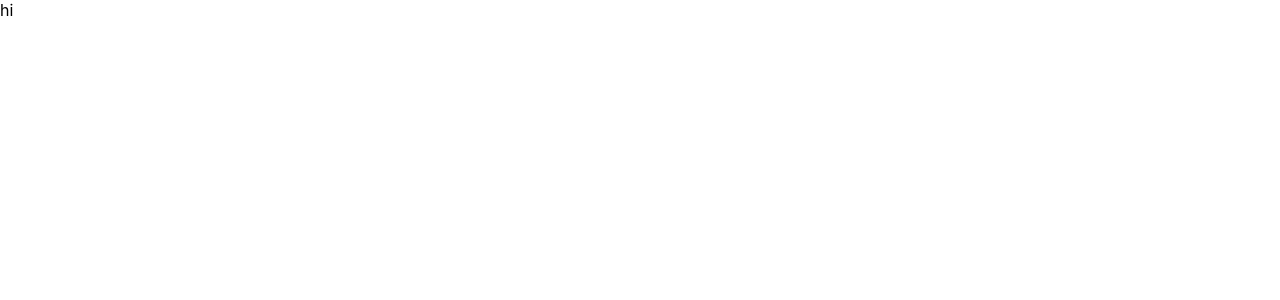
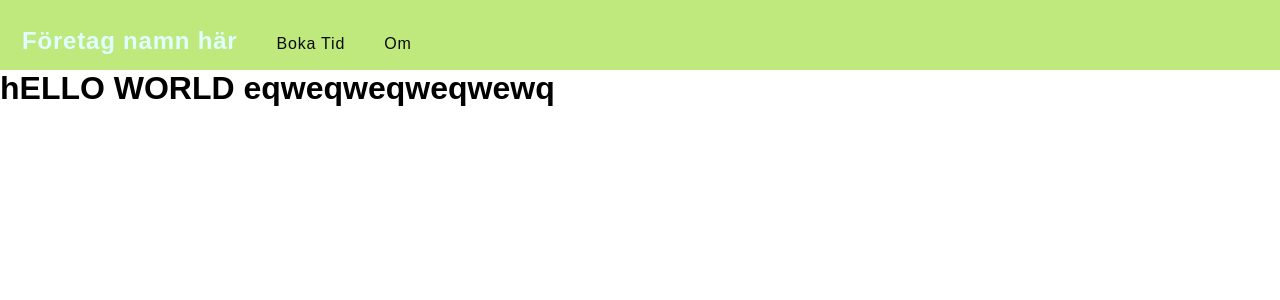
Before and after one commit to wilcer1/website-main-mamma, a React (Create React App) app in the folder client/: page / in a window 1280 px wide. Shown: the top 300 px of the page. Built offline with nearby package versions, Linux system fonts and the light colour scheme.

Commit message:
fixed routes directing and navbar

```diff
--- a/client/package.json
+++ b/client/package.json
@@ -1,6 +1,7 @@
 {
   "name": "client",
   "version": "0.1.0",
+  "proxy": "http://localhost:5000",
   "private": true,
   "dependencies": {
     "@testing-library/jest-dom": "^5.16.5",
@@ -8,6 +9,7 @@
     "@testing-library/user-event": "^13.5.0",
     "react": "^18.2.0",
     "react-dom": "^18.2.0",
+    "react-router-dom": "^6.3.0",
     "react-scripts": "5.0.1",
     "web-vitals": "^2.1.4"
   },
--- a/client/src/App.js
+++ b/client/src/App.js
@@ -1,11 +1,25 @@
 import React from "react";
+
+import Home from "./components/Home"
+import Navbar from "./components/Navbar"
+
+import { BrowserRouter as Router, Routes, Route } from "react-router-dom";
 
 function App() {
   return (
-    <div>
-      hi
-    </div>
-  );
+    <>
+    <Navbar/>
+    <Router>
+      <div className="App">
+
+      </div>
+      <Routes>
+      <Route exact path='/' element={< Home />}/>
+
+      </Routes>
+    </Router>
+    </>
+  )
 }
 
 export default App;
--- /dev/null
+++ b/client/src/components/Home.js
@@ -0,0 +1,21 @@
+import React from "react"
+import { useState } from "react"
+import { useEffect } from "react"
+
+
+function Home(){
+
+
+
+
+
+  return (
+    <div>
+        <h1>hELLO WORLD eqweqweqweqwewq</h1>
+
+  </div>
+
+  );
+};
+
+export default Home;
--- /dev/null
+++ b/client/src/components/Navbar.css
@@ -0,0 +1,88 @@
+.menu h1{
+    color: lightcyan;
+    text-align: center;
+}
+* {
+    margin: 0;
+    padding: 0;
+    box-sizing: border-box;
+    font-family: sans-serif;
+ }
+ header {
+    background:black;
+    height: 40px;
+    padding: 10px 0;
+    position: sticky;
+    top: 0;
+    z-index: 1;
+ }
+ .menu-wrap {
+    float: left;
+    justify-content: space-between;
+    padding: 0 15px;
+ }
+ nav {
+    position: absolute;
+    background:rgb(191, 233, 125);;
+    top:30px;
+    left:0;
+    width: 100%;
+ }
+ nav ul {
+    list-style-type: none;
+    max-height: 0px;
+    overflow: hidden;
+    transition: none;
+ }
+ nav ul li {
+    padding: 0 15px;
+ }
+ nav ul li a {
+    display: inline-block;
+    padding: 12px;
+    /* Add your custom styles below to change appearance of links */
+    color: #0a0a0a;
+    text-decoration: none;
+    letter-spacing: 0.05em;
+ }
+ nav ul li a:hover, nav ul li a:focus {
+    color: #eb6f4a;
+ }
+.fa.fa-bars.menu-icon{
+    color: white;
+}
+#checkbox {
+    display: none;
+ }
+ #checkbox:checked ~ nav ul {
+    max-height: 500px;
+    padding: 15px 0;
+    transition: all 0.5s;
+ }
+
+ @media (min-width: 800px) {
+   header {
+      height: 70px;
+   }
+    .menu h1{
+        padding-left: 10px;
+    }
+    nav {
+        position: absolute;
+        top:0;
+        left:0;
+        width: 100%;
+     }
+      nav ul {
+        max-height: 70px;
+        padding: 15px 0;
+        text-align: left;
+      }
+      nav ul li {
+        display: inline-flex;
+        padding-left: 0;
+      }
+      .fa.fa-bars.menu-icon{
+        color: white;
+    }
+}
--- /dev/null
+++ b/client/src/components/Navbar.js
@@ -0,0 +1,43 @@
+import React from "react"
+import { useState } from "react"
+import { useEffect } from "react"
+import "./Navbar.css"
+
+function Navbar(){
+    const [signOut, setSignOut] = useState([])
+    const [signIn, setSignIn] = useState([])
+    const [register, setRegister] = useState([])
+    const [currentUser, setCurrentUser] = useState([])
+
+    useEffect(() => {
+
+
+    }, [])
+
+
+    return(
+
+        <>
+            <header className="menu">
+                <div className="menu-wrap">
+                <input type="checkbox" id="checkbox"></input>
+                    <nav>
+                        <ul>
+                            <li><a href="/"><h1>Företag namn här</h1></a></li>
+                            <li><a href="/Boka">Boka Tid</a></li>
+                            <li><a href="/Om">Om</a></li>
+
+                        </ul>
+                    </nav>
+                <label for="checkbox">
+                <i className="fa fa-bars menu-icon"></i>
+                </label>
+                </div>
+            </header>
+        </>
+    )
+}
+
+
+
+export default Navbar
```
Also changed, not shown: 1 other file (tests, documents, lock files or other folders).
